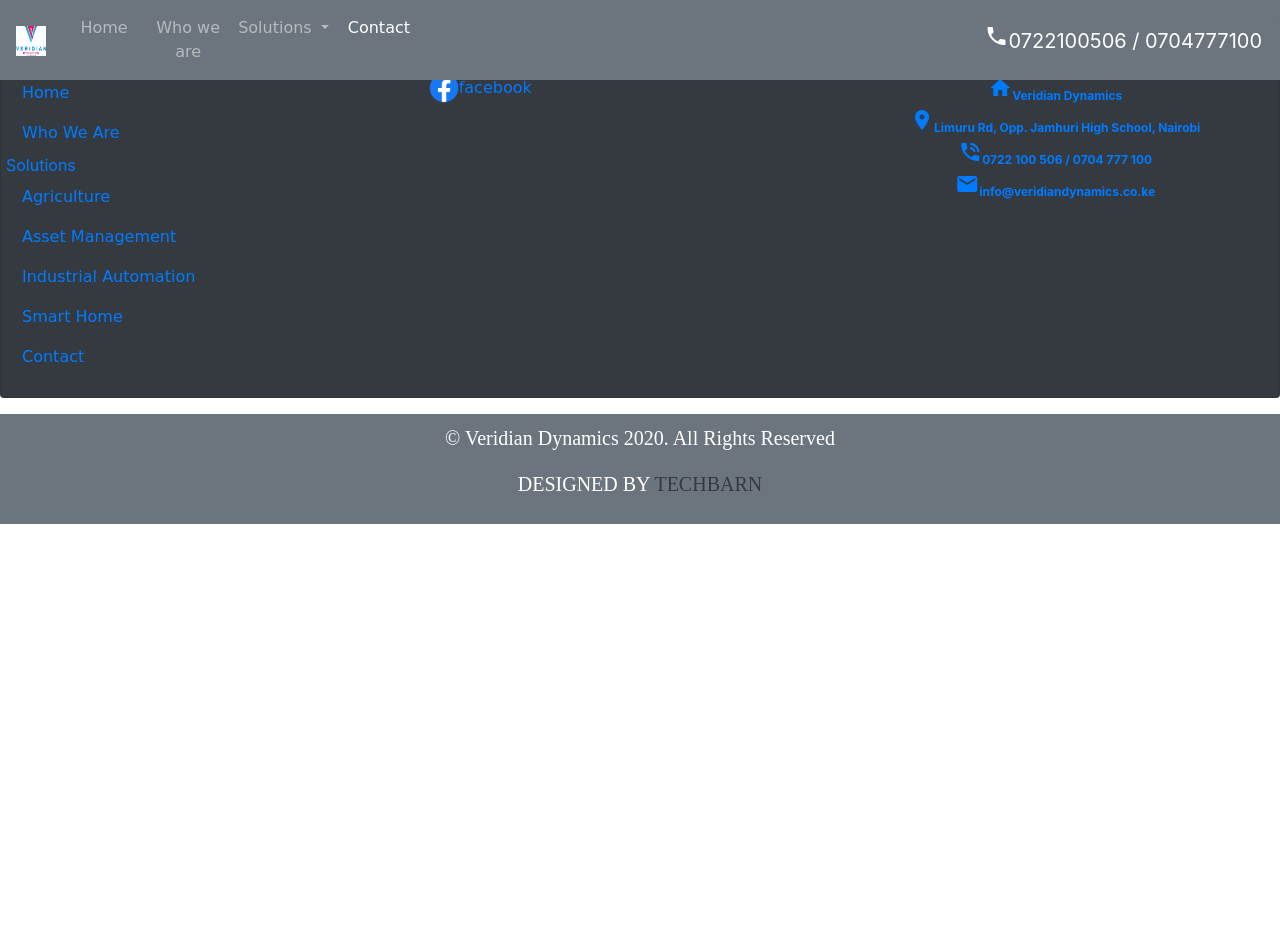
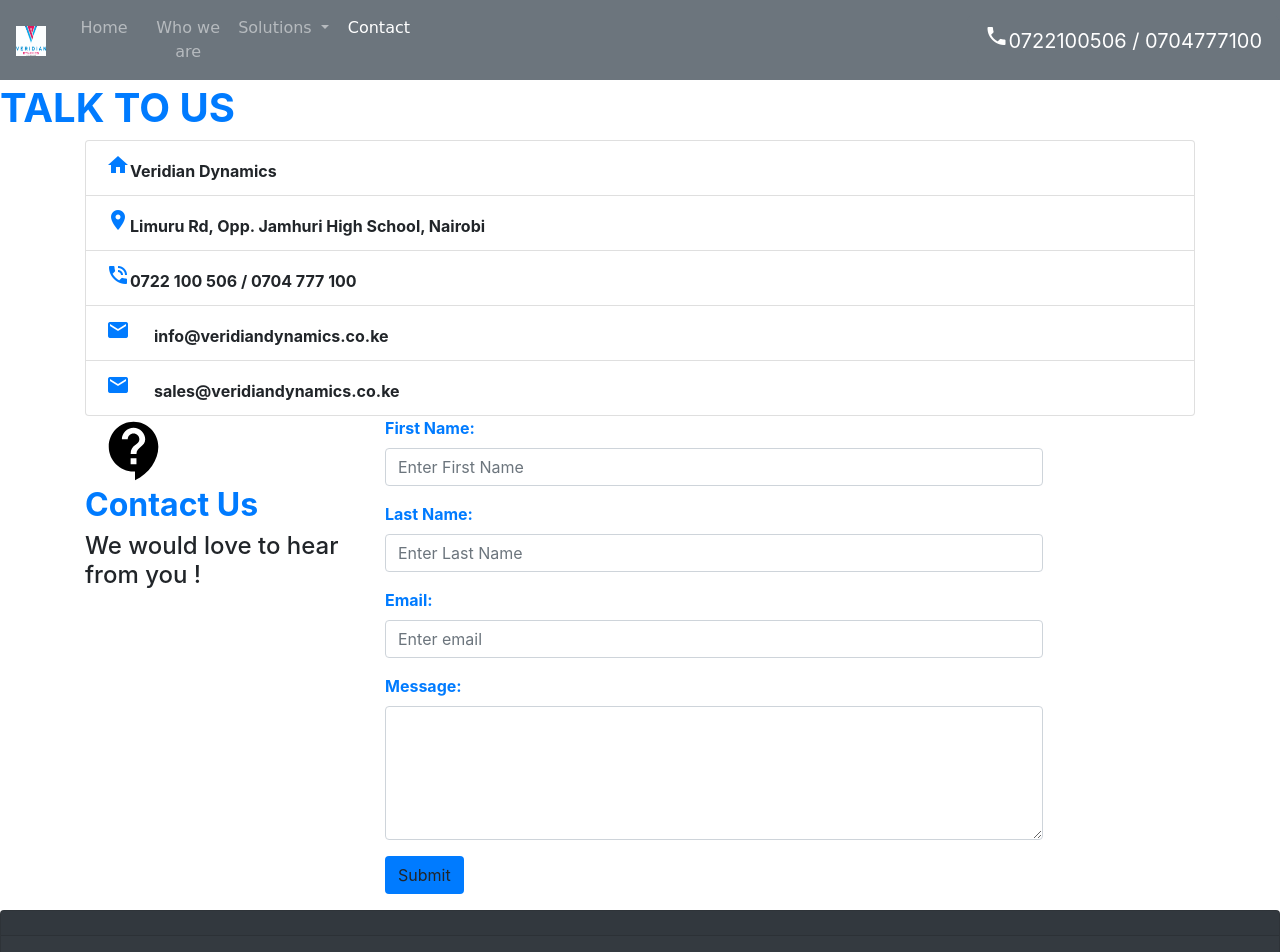
Before and after one commit to wairaguedd/veridian, a plain HTML site: page contact.html in a window 1280 px wide. Shown: the top 952 px of the page. Before the commit the page ends 800 px from the top, so only its background shows below. Drawn offline with nearby package versions, Linux system fonts and the light colour scheme; a script that the page names is missing.

Commit message:
contact page design and other minor changes

```diff
--- a/contact.html
+++ b/contact.html
@@ -51,12 +51,68 @@
       <div class="row"><button type="button" class="btn btn-secondary btn-lg btn-block"><i class="material-icons">
         phone</i>0722100506 / 0704777100</button></div>
     </nav>
+    <hr>
+    <hr>
+    <hr>
+    <hr>
+    <h1 class="text-primary font-weight-bold">TALK TO US</h1>
+
+    <div class="container">
+      <ul class="list-group">
+        <li class="list-group-item font-weight-bold"><i class="material-icons text-primary">home</i>Veridian Dynamics</li>
+        <li class="list-group-item font-weight-bold"><i class="material-icons text-primary">place</i>Limuru Rd, Opp. Jamhuri High School, Nairobi</li>
+        <li class="list-group-item font-weight-bold"><i class="material-icons text-primary">phone_in_talk</i>0722 100 506 / 0704 777 100</li>
+        <li class="list-group-item font-weight-bold"><i class="material-icons text-primary">email1</i>info@veridiandynamics.co.ke</li>
+        <li class="list-group-item font-weight-bold"><i class="material-icons text-primary">email2</i>sales@veridiandynamics.co.ke</li>
+      </ul>
 
 
+    </div>
 
-
-
-
+    <div class="container contact">
+      <div class="row">
+        <div class="col-md-3">
+          <div class="contact-info">
+            <img src="images/contact.svg" alt="image" width="100" height="70"/>
+            <h2 class="text-primary font-weight-bold">Contact Us</h2>
+            <h4>We would love to hear from you !</h4>
+          </div>
+        </div>
+        <div class="col-md-9">
+          <div class="contact-form">
+            <div class="form-group">
+              <label class="control-label col-sm-2 font-weight-bold text-primary" for="fname">First Name:</label>
+              <div class="col-sm-10">
+              <input type="text" class="form-control" id="fname" placeholder="Enter First Name" name="fname">
+              </div>
+            </div>
+            <div class="form-group">
+              <label class="control-label col-sm-2 font-weight-bold text-primary" for="lname">Last Name:</label>
+              <div class="col-sm-10">
+              <input type="text" class="form-control" id="lname" placeholder="Enter Last Name" name="lname">
+              </div>
+            </div>
+            <div class="form-group">
+              <label class="control-label col-sm-2 font-weight-bold text-primary" for="email">Email:</label>
+              <div class="col-sm-10">
+              <input type="email" class="form-control" id="email" placeholder="Enter email" name="email">
+              </div>
+            </div>
+            <div class="form-group">
+              <label class="control-label col-sm-2 font-weight-bold text-primary" for="comment">Message:</label>
+              <div class="col-sm-10">
+              <textarea class="form-control" rows="5" id="comment"></textarea>
+              </div>
+            </div>
+            <div class="form-group">
+              <div class="col-sm-offset-2 col-sm-10">
+              <button type="submit" class="btn btn-default bg-primary">Submit</button>
+              </div>
+            </div>
+          </div>
+        </div>
+      </div>
+    </div>
 
 
     <div class="card text-white bg-dark mb-3" style="max-width: 100%;">
```
Also changed, not shown: index.html (+7 -7 lines), images/contact.svg (added).
